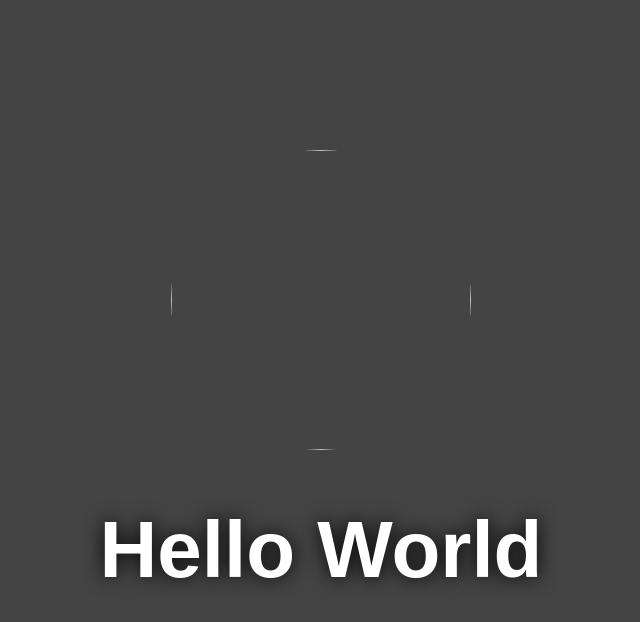
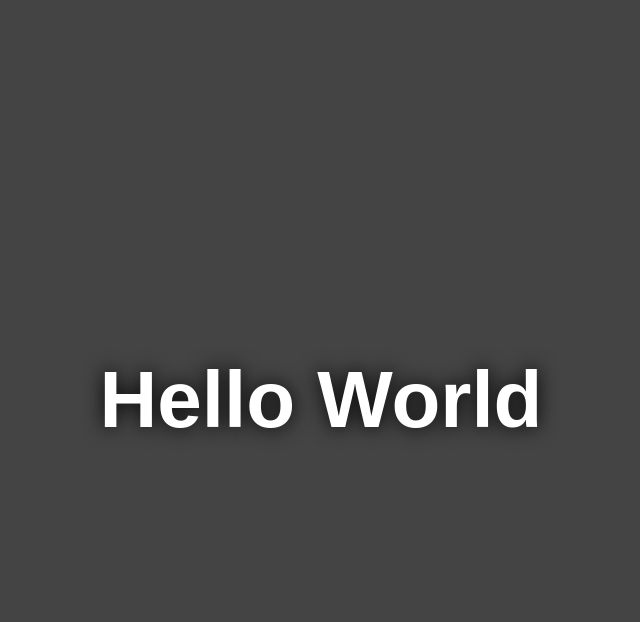
Before and after one commit to guisopo/starter, a website built with webpack: page src/index.html in a window 1280 px wide. Shown: the whole page, without its empty margins (319-959 px from the left). Built offline with nearby package versions, Linux system fonts and the light colour scheme; files whose address does not match are found by name.

Commit message:
updated git-ignore and commented image from html

```diff
--- a/src/index.html
+++ b/src/index.html
@@ -8,7 +8,7 @@
 </head>
 <body>
   <div class="profile">
-    <img src="require()" alt="">
+    <!-- <img src="require()" alt=""> -->
     <h1>Hello World</h1>
   </div>
 </body>
```
Also changed, not shown: .babelrc (deleted), 1 other file.
